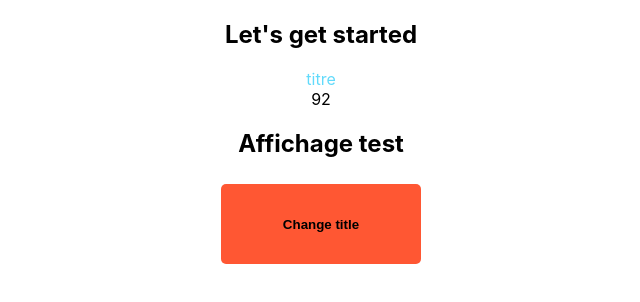
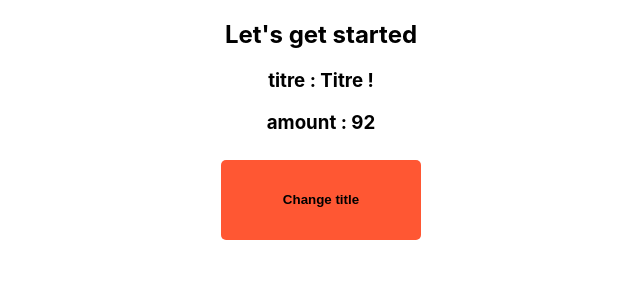
Before and after one commit to JulienHanon/Cours-React, a React (Create React App) app in the folder my-app/: page / in a window 1280 px wide. Shown: the top 302 px of the page, without its empty margins (319-959 px from the left). Built offline with nearby package versions, Linux system fonts and the light colour scheme.

Commit message:
ajout useState

```diff
--- a/my-app/src/App.js
+++ b/my-app/src/App.js
@@ -4,7 +4,7 @@ import ExpenseItem from './component/ExpanseItem.js';
 
 function App() {
 
-const titre = "titre"
+const titre = "Titre !"
 const amount = 92
 
 
--- a/my-app/src/component/ExpanseItem.css
+++ b/my-app/src/component/ExpanseItem.css
@@ -14,5 +14,4 @@ button{
     background: #FF5733;
     user-select: none;
     font-weight: 700;
-    font-size: 1000;
 }
--- a/my-app/src/component/ExpanseItem.js
+++ b/my-app/src/component/ExpanseItem.js
@@ -1,25 +1,23 @@
 import './ExpanseItem.css';
-//import React, { useStat } from 'react';
+import React, { useState } from 'react';
 import ExpanseIT from './test.js';
 
 
 
 const ExpenseItem = (props) =>{
 
-    //const [title, setTitle] = useState(props.title);
-   // console.log('ExpenseItem evaluated by React');
+    const [title, setTitle] = useState(props.title);
+    console.log('ExpenseItem evaluated by React');
 
     const clickHandler = () => {
-        //setTitle('updated');
-        console.log('Clique !');
+        setTitle('Updated !');
     };
 
     return(
         <div>
-            <div className='Expense-text'>{props.title}</div>
-            <div>{props.amount}</div>
+            <h3>titre : {title}</h3>
+            <h3>amount : {props.amount}</h3>
             <ExpanseIT></ExpanseIT>
-
             <button onClick={clickHandler}>Change title</button>
         </div>
 
--- a/my-app/src/component/test.js
+++ b/my-app/src/component/test.js
@@ -2,7 +2,7 @@ function ExpanseIT(){
     return(
         <div>
             <h2>
-               Affichage test
+
             </h2>
         </div>
 
```
